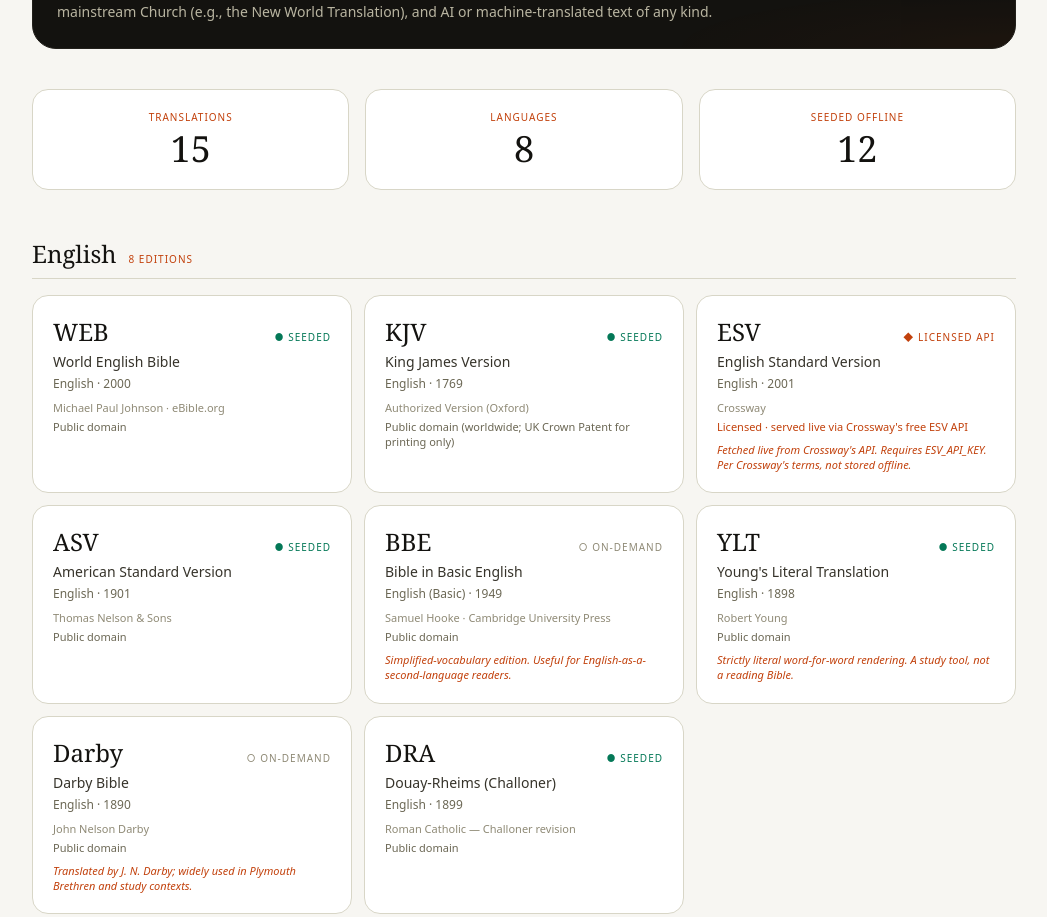
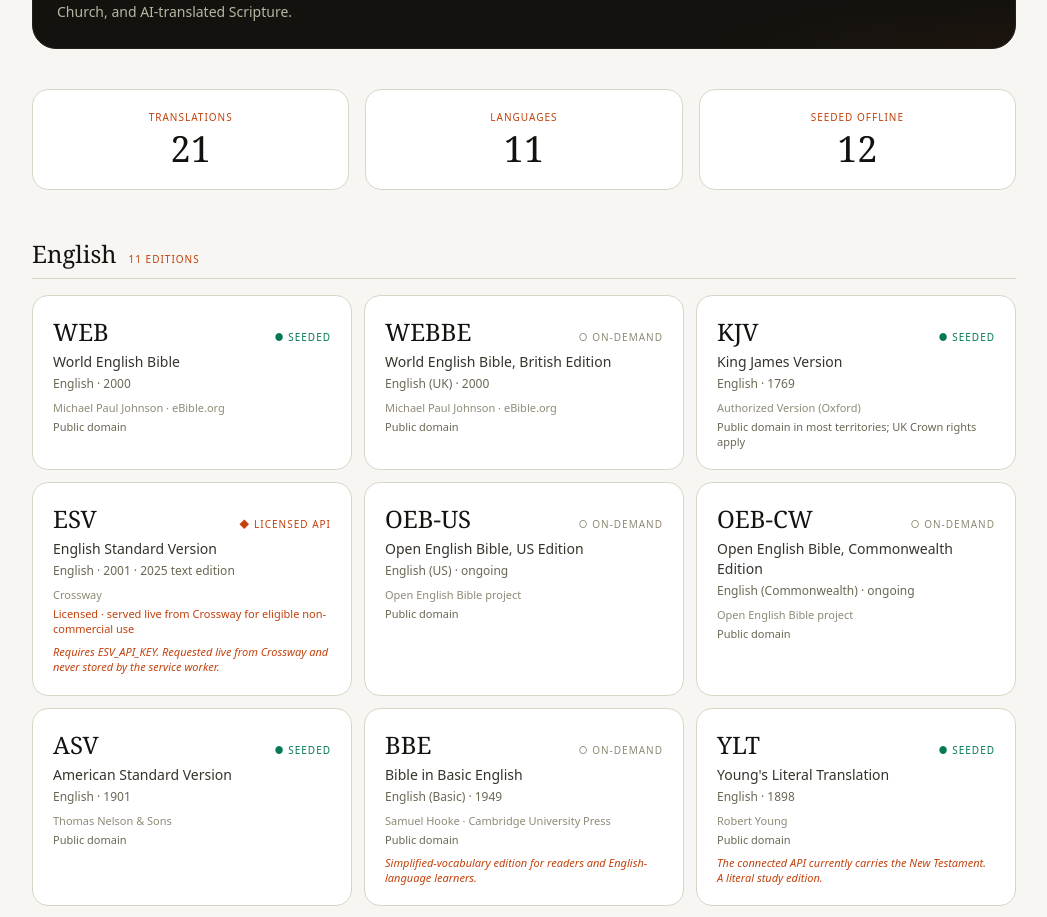
Before and after one commit to Emmanuelok/scripture-theory, a Next.js app: page /bible/translations in a window 1280 px wide. Shown: the part 640-1557 px from the top of the page, without its empty margins (116-1163 px from the left). Built offline with nearby package versions, Linux system fonts and the light colour scheme; no server answers.

Commit message:
feat(bible): expand the translation catalog

```diff
--- a/data/bible/translations.ts
+++ b/data/bible/translations.ts
@@ -1,50 +1,36 @@
 // Registry of Bible translations served by Scripture Theory.
 //
-// Public-domain editions are the heart of the catalog (KJV, ASV, WEB, BBE,
-// YLT, Darby, DRA, RVR1909, Almeida, LSG, LUT1912, Synodal, CUV, Vulgate).
-// They are ours forever, free of usage caps and attribution boilerplate, and
-// they cover the major language families.
-//
-// Where a modern translation is genuinely useful and the publisher offers a
-// fair public API, we wire it up under license — currently only the ESV
-// via Crossway's free API (requires an API key set in ESV_API_KEY; falls
-// back gracefully when not configured). Licensed translations are clearly
-// labelled and stored only in transit per the publisher's terms.
-//
-// Editorial standard for any translation we serve:
-//   - Real, named, published by a recognized publisher or translation
-//     committee.
-//   - Not a paraphrase (so no The Message, Passion, Living Bible).
-//   - Not a sectarian edition rejected by the mainstream Church (e.g., the
-//     New World Translation).
-//   - Never AI- or machine-translated. Scripture must come from named
-//     human translators.
+// Public-domain editions are delivered through bible-api.com's structured
+// chapter API where possible. Licensed editions are requested directly from
+// their publisher and are never cached offline. A small number of historical
+// editions remain selected-passage entries until a verified full-text source
+// is connected.
 
 export type TranslationId =
-  // English (public domain)
-  | "WEB"     // World English Bible (eBible.org, public domain)
-  | "KJV"     // King James Version (1769 Oxford)
-  | "ASV"     // American Standard Version (1901)
-  | "BBE"     // Bible in Basic English (1949)
-  | "YLT"     // Young's Literal Translation (1898)
-  | "DARBY"   // Darby Bible (1890)
-  | "DRA"     // Douay-Rheims (Challoner Revision, 1899) — Roman Catholic
-  // English (licensed via free API)
-  | "ESV"     // English Standard Version — via Crossway's free API
-  // Spanish
-  | "RVR1909" // Reina-Valera 1909
-  // Portuguese
-  | "ALMEIDA" // João Ferreira de Almeida (Corrigida)
-  // French
-  | "LSG"     // Louis Segond 1910
-  // German
-  | "LUT1912" // Luther Bibel 1912
-  // Russian
-  | "SYNODAL" // Russian Synodal Translation (1876)
-  // Chinese (Mandarin)
-  | "CUV"     // Chinese Union Version (1919)
-  // Latin
-  | "VULGATE";// Clementine Vulgate (1592)
+  | "WEB"
+  | "WEBBE"
+  | "KJV"
+  | "ESV"
+  | "OEBUS"
+  | "OEBCW"
+  | "ASV"
+  | "BBE"
+  | "YLT"
+  | "DARBY"
+  | "DRA"
+  | "RVR1909"
+  | "ALMEIDA"
+  | "LSG"
+  | "LUT1912"
+  | "BKR"
+  | "RCCV"
+  | "SYNODAL"
+  | "CUV"
+  | "CHEROKEE"
+  | "VULGATE";
+
+export type TranslationProvider = "bible-api" | "crossway" | "bundled";
+export type TranslationCoverage = "full" | "new-testament" | "selected";
 
 export type TranslationMeta = {
   id: TranslationId;
@@ -52,138 +38,409 @@
   abbrev: string;
   language: string;
   languageNative: string;
+  /** BCP 47 language tag used by the reader for accessibility and typography. */
+  bcp47: string;
   year: number | string;
   publisher: string;
   license: string;
   source?: string;
+  /** bible-api.com translation identifier. */
+  apiId?: string;
+  /** Backwards-compatible alias used by the build-time ingestion script. */
   ingestKey?: string;
+  provider: TranslationProvider;
+  coverage: TranslationCoverage;
   dir?: "ltr" | "rtl";
   note?: string;
   /** True for licensed APIs that require an env-configured key. */
   requiresKey?: boolean;
   /** Required attribution string to display when this translation is active. */
   attribution?: string;
+  /** Publisher page required alongside licensed attribution. */
+  attributionUrl?: string;
 };
 
 export const translations: Record<TranslationId, TranslationMeta> = {
   WEB: {
-    id: "WEB", name: "World English Bible", abbrev: "WEB",
-    language: "English", languageNative: "English", year: 2000,
+    id: "WEB",
+    name: "World English Bible",
+    abbrev: "WEB",
+    language: "English",
+    languageNative: "English",
+    bcp47: "en",
+    year: 2000,
     publisher: "Michael Paul Johnson · eBible.org",
     license: "Public domain",
-    source: "ebible.org",
+    source: "bible-api.com · eBible.org",
+    apiId: "web",
     ingestKey: "web",
+    provider: "bible-api",
+    coverage: "full",
+  },
+  WEBBE: {
+    id: "WEBBE",
+    name: "World English Bible, British Edition",
+    abbrev: "WEBBE",
+    language: "English",
+    languageNative: "English (UK)",
+    bcp47: "en-GB",
+    year: 2000,
+    publisher: "Michael Paul Johnson · eBible.org",
+    license: "Public domain",
+    source: "bible-api.com · eBible.org",
+    apiId: "webbe",
+    ingestKey: "webbe",
+    provider: "bible-api",
+    coverage: "full",
   },
   KJV: {
-    id: "KJV", name: "King James Version", abbrev: "KJV",
-    language: "English", languageNative: "English", year: 1769,
+    id: "KJV",
+    name: "King James Version",
+    abbrev: "KJV",
+    language: "English",
+    languageNative: "English",
+    bcp47: "en",
+    year: 1769,
     publisher: "Authorized Version (Oxford)",
-    license: "Public domain (worldwide; UK Crown Patent for printing only)",
-    source: "Authorized Version, 1769 Oxford standard",
+    license: "Public domain in most territories; UK Crown rights apply",
+    source: "bible-api.com · 1769 Oxford standard",
+    apiId: "kjv",
     ingestKey: "kjv",
+    provider: "bible-api",
+    coverage: "full",
+  },
+  ESV: {
+    id: "ESV",
+    name: "English Standard Version",
+    abbrev: "ESV",
+    language: "English",
+    languageNative: "English",
+    bcp47: "en",
+    year: "2001 · 2025 text edition",
+    publisher: "Crossway",
+    license:
+      "Licensed · served live from Crossway for eligible non-commercial use",
+    source: "api.esv.org",
+    provider: "crossway",
+    coverage: "full",
+    requiresKey: true,
+    attribution:
+      "Scripture quotations marked ESV are from the ESV® Bible (The Holy Bible, English Standard Version®), © 2001 by Crossway, a publishing ministry of Good News Publishers. ESV Text Edition: 2025. Used by permission. All rights reserved.",
+    attributionUrl: "https://www.esv.org/",
+    note: "Requires ESV_API_KEY. Requested live from Crossway and never stored by the service worker.",
+  },
+  OEBUS: {
+    id: "OEBUS",
+    name: "Open English Bible, US Edition",
+    abbrev: "OEB-US",
+    language: "English",
+    languageNative: "English (US)",
+    bcp47: "en-US",
+    year: "ongoing",
+    publisher: "Open English Bible project",
+    license: "Public domain",
+    source: "bible-api.com · openenglishbible.org",
+    apiId: "oeb-us",
+    ingestKey: "oeb-us",
+    provider: "bible-api",
+    coverage: "full",
+  },
+  OEBCW: {
+    id: "OEBCW",
+    name: "Open English Bible, Commonwealth Edition",
+    abbrev: "OEB-CW",
+    language: "English",
+    languageNative: "English (Commonwealth)",
+    bcp47: "en-GB",
+    year: "ongoing",
+    publisher: "Open English Bible project",
+    license: "Public domain",
+    source: "bible-api.com · openenglishbible.org",
+    apiId: "oeb-cw",
+    ingestKey: "oeb-cw",
+    provider: "bible-api",
+    coverage: "full",
   },
   ASV: {
-    id: "ASV", name: "American Standard Version", abbrev: "ASV",
-    language: "English", languageNative: "English", year: 1901,
+    id: "ASV",
+    name: "American Standard Version",
+    abbrev: "ASV",
+    language: "English",
+    languageNative: "English",
+    bcp47: "en",
+    year: 1901,
     publisher: "Thomas Nelson & Sons",
     license: "Public domain",
+    source: "bible-api.com",
+    apiId: "asv",
     ingestKey: "asv",
+    provider: "bible-api",
+    coverage: "full",
   },
   BBE: {
-    id: "BBE", name: "Bible in Basic English", abbrev: "BBE",
-    language: "English", languageNative: "English (Basic)", year: 1949,
+    id: "BBE",
+    name: "Bible in Basic English",
+    abbrev: "BBE",
+    language: "English",
+    languageNative: "English (Basic)",
+    bcp47: "en",
+    year: 1949,
     publisher: "Samuel Hooke · Cambridge University Press",
     license: "Public domain",
+    source: "bible-api.com",
+    apiId: "bbe",
     ingestKey: "bbe",
-    note: "Simplified-vocabulary edition. Useful for English-as-a-second-language readers.",
+    provider: "bible-api",
+    coverage: "full",
+    note: "Simplified-vocabulary edition for readers and English-language learners.",
   },
   YLT: {
-    id: "YLT", name: "Young's Literal Translation", abbrev: "YLT",
-    language: "English", languageNative: "English", year: 1898,
+    id: "YLT",
+    name: "Young's Literal Translation",
+    abbrev: "YLT",
+    language: "English",
+    languageNative: "English",
+    bcp47: "en",
+    year: 1898,
     publisher: "Robert Young",
     license: "Public domain",
+    source: "bible-api.com",
+    apiId: "ylt",
     ingestKey: "ylt",
-    note: "Strictly literal word-for-word rendering. A study tool, not a reading Bible.",
+    provider: "bible-api",
+    coverage: "new-testament",
+    note: "The connected API currently carries the New Testament. A literal study edition.",
   },
   DARBY: {
-    id: "DARBY", name: "Darby Bible", abbrev: "Darby",
-    language: "English", languageNative: "English", year: 1890,
+    id: "DARBY",
+    name: "Darby Bible",
+    abbrev: "Darby",
+    language: "English",
+    languageNative: "English",
+    bcp47: "en",
+    year: 1890,
     publisher: "John Nelson Darby",
     license: "Public domain",
+    source: "bible-api.com",
+    apiId: "darby",
     ingestKey: "darby",
-    note: "Translated by J. N. Darby; widely used in Plymouth Brethren and study contexts.",
+    provider: "bible-api",
+    coverage: "full",
   },
   DRA: {
-    id: "DRA", name: "Douay-Rheims (Challoner)", abbrev: "DRA",
-    language: "English", languageNative: "English", year: 1899,
-    publisher: "Roman Catholic — Challoner revision",
+    id: "DRA",
+    name: "Douay-Rheims 1899 American Edition",
+    abbrev: "DRA",
+    language: "English",
+    languageNative: "English",
+    bcp47: "en",
+    year: 1899,
+    publisher: "Roman Catholic · Challoner revision",
     license: "Public domain",
-    ingestKey: "drb",
-  },
-  ESV: {
-    id: "ESV", name: "English Standard Version", abbrev: "ESV",
-    language: "English", languageNative: "English", year: 2001,
-    publisher: "Crossway",
-    license: "Licensed · served live via Crossway's free ESV API",
-    source: "api.esv.org",
-    requiresKey: true,
-    attribution:
-      "Scripture quotations are from the ESV® Bible (The Holy Bible, English Standard Version®), copyright © 2001 by Crossway, a publishing ministry of Good News Publishers. Used by permission. All rights reserved.",
-    note: "Fetched live from Crossway's API. Requires ESV_API_KEY. Per Crossway's terms, not stored offline.",
+    source: "bible-api.com",
+    apiId: "dra",
+    ingestKey: "dra",
+    provider: "bible-api",
+    coverage: "full",
   },
   RVR1909: {
-    id: "RVR1909", name: "Reina-Valera 1909", abbrev: "RVR1909",
-    language: "Spanish", languageNative: "Español", year: 1909,
-    publisher: "Sociedades Bíblicas Unidas — Reina (1569) / Valera (1602)",
+    id: "RVR1909",
+    name: "Reina-Valera 1909",
+    abbrev: "RVR1909",
+    language: "Spanish",
+    languageNative: "Español",
+    bcp47: "es",
+    year: 1909,
+    publisher: "Sociedades Bíblicas Unidas · Reina / Valera",
     license: "Public domain",
-    source: "Reina-Valera 1909 revision",
+    source: "Verified local selections",
+    provider: "bundled",
+    coverage: "selected",
+    note: "Selected passages are available while a verified full-canon adapter is prepared.",
   },
   ALMEIDA: {
-    id: "ALMEIDA", name: "Almeida — Corrigida", abbrev: "Almeida",
-    language: "Portuguese", languageNative: "Português", year: 1819,
-    publisher: "João Ferreira Annes d'Almeida — Sociedade Bíblica",
+    id: "ALMEIDA",
+    name: "João Ferreira de Almeida",
+    abbrev: "Almeida",
+    language: "Portuguese",
+    languageNative: "Português",
+    bcp47: "pt",
+    year: 1819,
+    publisher: "João Ferreira Annes d'Almeida",
     license: "Public domain",
-    source: "Almeida (Antiga / Corrigida)",
+    source: "bible-api.com",
+    apiId: "almeida",
     ingestKey: "almeida",
+    provider: "bible-api",
+    coverage: "full",
   },
   LSG: {
-    id: "LSG", name: "Louis Segond 1910", abbrev: "LSG",
-    language: "French", languageNative: "Français", year: 1910,
-    publisher: "Louis Segond / Société biblique de Genève",
+    id: "LSG",
+    name: "Louis Segond 1910",
+    abbrev: "LSG",
+    language: "French",
+    languageNative: "Français",
+    bcp47: "fr",
+    year: 1910,
+    publisher: "Louis Segond · Société biblique de Genève",
     license: "Public domain",
+    source: "Verified local selections",
+    provider: "bundled",
+    coverage: "selected",
+    note: "Selected passages are available while a verified full-canon adapter is prepared.",
   },
   LUT1912: {
-    id: "LUT1912", name: "Luther Bibel 1912", abbrev: "LUT",
-    language: "German", languageNative: "Deutsch", year: 1912,
-    publisher: "Martin Luther (1545) — revision of 1912",
+    id: "LUT1912",
+    name: "Luther Bibel 1912",
+    abbrev: "LUT",
+    language: "German",
+    languageNative: "Deutsch",
+    bcp47: "de",
+    year: 1912,
+    publisher: "Martin Luther · 1912 revision",
     license: "Public domain",
+    source: "Verified local selections",
+    provider: "bundled",
+    coverage: "selected",
+    note: "Selected passages are available while a verified full-canon adapter is prepared.",
+  },
+  BKR: {
+    id: "BKR",
+    name: "Bible kralická",
+    abbrev: "BKR",
+    language: "Czech",
+    languageNative: "Čeština",
+    bcp47: "cs",
+    year: 1613,
+    publisher: "Unity of the Brethren",
+    license: "Public domain",
+    source: "bible-api.com",
+    apiId: "bkr",
+    ingestKey: "bkr",
+    provider: "bible-api",
+    coverage: "full",
+  },
+  RCCV: {
+    id: "RCCV",
+    name: "Romanian Corrected Cornilescu Version",
+    abbrev: "RCCV",
+    language: "Romanian",
+    languageNative: "Română",
+    bcp47: "ro",
+    year: "corrected edition",
+    publisher: "Dumitru Cornilescu tradition",
+    license: "Public domain",
+    source: "bible-api.com",
+    apiId: "rccv",
+    ingestKey: "rccv",
+    provider: "bible-api",
+    coverage: "full",
   },
   SYNODAL: {
-    id: "SYNODAL", name: "Russian Synodal Bible", abbrev: "СИНОД",
-    language: "Russian", languageNative: "Русский", year: 1876,
+    id: "SYNODAL",
+    name: "Russian Synodal Translation",
+    abbrev: "СИНОД",
+    language: "Russian",
+    languageNative: "Русский",
+    bcp47: "ru",
+    year: 1876,
     publisher: "Russian Orthodox Synod",
     license: "Public domain",
+    source: "Verified local selections",
+    provider: "bundled",
+    coverage: "selected",
+    note: "Selected passages only. The upstream catalog lists this edition, but its chapter endpoint is not currently available.",
   },
   CUV: {
-    id: "CUV", name: "Chinese Union Version", abbrev: "和合本",
-    language: "Chinese", languageNative: "中文", year: 1919,
+    id: "CUV",
+    name: "Chinese Union Version",
+    abbrev: "和合本",
+    language: "Chinese",
+    languageNative: "中文",
+    bcp47: "zh-Hant",
+    year: 1919,
     publisher: "China Bible House",
     license: "Public domain",
+    source: "bible-api.com",
+    apiId: "cuv",
+    ingestKey: "cuv",
+    provider: "bible-api",
+    coverage: "full",
+  },
+  CHEROKEE: {
+    id: "CHEROKEE",
+    name: "Cherokee New Testament",
+    abbrev: "CHR",
+    language: "Cherokee",
+    languageNative: "ᏣᎳᎩ",
+    bcp47: "chr",
+    year: 1860,
+    publisher: "American Bible Society · Cherokee translators",
+    license: "Public domain",
+    source: "bible-api.com",
+    apiId: "cherokee",
+    ingestKey: "cherokee",
+    provider: "bible-api",
+    coverage: "new-testament",
+    note: "New Testament only.",
   },
   VULGATE: {
-    id: "VULGATE", name: "Clementine Vulgate", abbrev: "Vulgata",
-    language: "Latin", languageNative: "Latina", year: 1592,
-    publisher: "Pope Clement VIII — Jerome's Latin Vulgate",
+    id: "VULGATE",
+    name: "Clementine Vulgate",
+    abbrev: "Vulgata",
+    language: "Latin",
+    languageNative: "Latina",
+    bcp47: "la",
+    year: 1592,
+    publisher: "Pope Clement VIII · Jerome's Latin Vulgate",
     license: "Public domain",
+    source: "Verified local selections",
+    provider: "bundled",
+    coverage: "selected",
+    note: "Selected passages only while Psalm numbering and canon mappings are verified.",
   },
 };
 
 export const translationOrder: TranslationId[] = [
-  "WEB", "KJV", "ESV", "ASV", "BBE", "YLT", "DARBY", "DRA",
-  "RVR1909", "ALMEIDA", "LSG", "LUT1912", "SYNODAL", "CUV", "VULGATE",
+  "WEB",
+  "WEBBE",
+  "KJV",
+  "ESV",
+  "OEBUS",
+  "OEBCW",
+  "ASV",
+  "BBE",
+  "YLT",
+  "DARBY",
+  "DRA",
+  "RVR1909",
+  "ALMEIDA",
+  "LSG",
+  "LUT1912",
+  "BKR",
+  "RCCV",
+  "SYNODAL",
+  "CUV",
+  "CHEROKEE",
+  "VULGATE",
 ];
 
-export const englishTranslations: TranslationId[] = ["WEB", "KJV", "ESV", "ASV", "BBE", "YLT", "DARBY", "DRA"];
+export const englishTranslations = translationOrder.filter(
+  (id) => translations[id].language === "English",
+);
 
-// Why this catalog is what it is (shown on /bible).
-export const EDITORIAL_NOTE = `Every Bible served here is real, published, and translated by named humans — never machine-translated. The core of the catalog is public-domain editions that are ours forever: KJV, ASV, WEB, BBE, YLT, Darby, Douay-Rheims, Reina-Valera, Almeida, Louis Segond, Luther 1912, Synodal, Chinese Union, and the Clementine Vulgate. Where a modern translation is genuinely useful and the publisher offers a fair public API, we serve it live under license — currently only the ESV via Crossway's free API — clearly labelled and stored only in transit per the publisher's terms. We deliberately exclude paraphrases (The Message, The Passion, Living Bible), sectarian editions rejected by the mainstream Church (e.g., the New World Translation), and AI or machine-translated text of any kind.`;
+export const publicApiTranslations = translationOrder.filter(
+  (id) => translations[id].provider === "bible-api",
+);
+
+export function translationSupportsTestament(
+  id: TranslationId,
+  testament: "OT" | "NT",
+): boolean {
+  const coverage = translations[id].coverage;
+  if (coverage === "full") return true;
+  if (coverage === "new-testament") return testament === "NT";
+  return false;
+}
+
+export const EDITORIAL_NOTE = `Every Bible served here is a real published translation made by human translators — never machine-generated. Fifteen public-domain editions can load on demand through a structured Scripture API, including WEB, KJV, ASV, both Open English Bible editions, Almeida, Chinese Union, Bible kralická, Romanian Cornilescu, and the Cherokee New Testament. The ESV is served live from Crossway only when a server-side ESV_API_KEY is configured, with its required attribution and no offline storage. Historical editions without a working, verified full-canon adapter remain clearly labelled as selected passages. We exclude paraphrases, sectarian rewrites rejected by the mainstream Church, and AI-translated Scripture.`;
```
